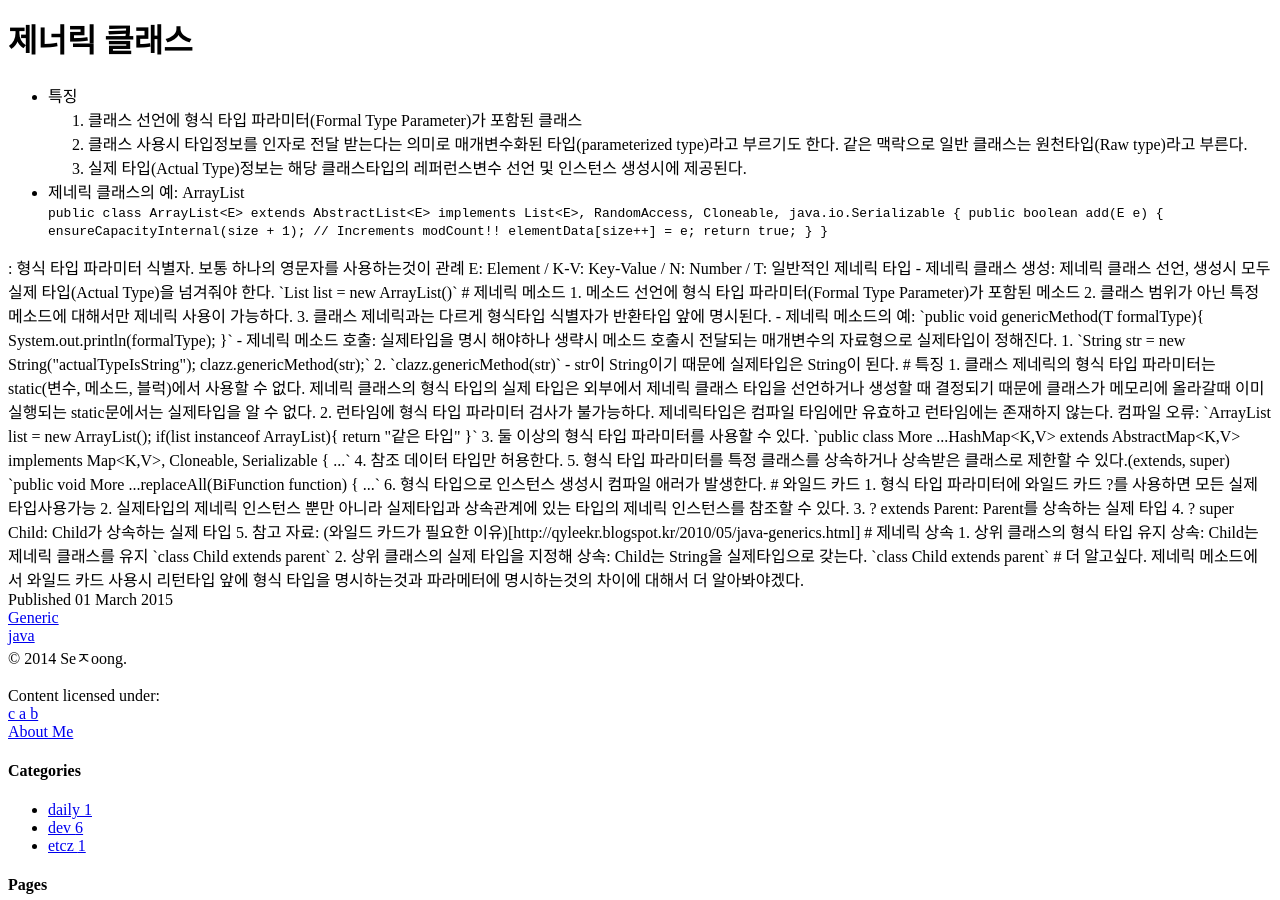
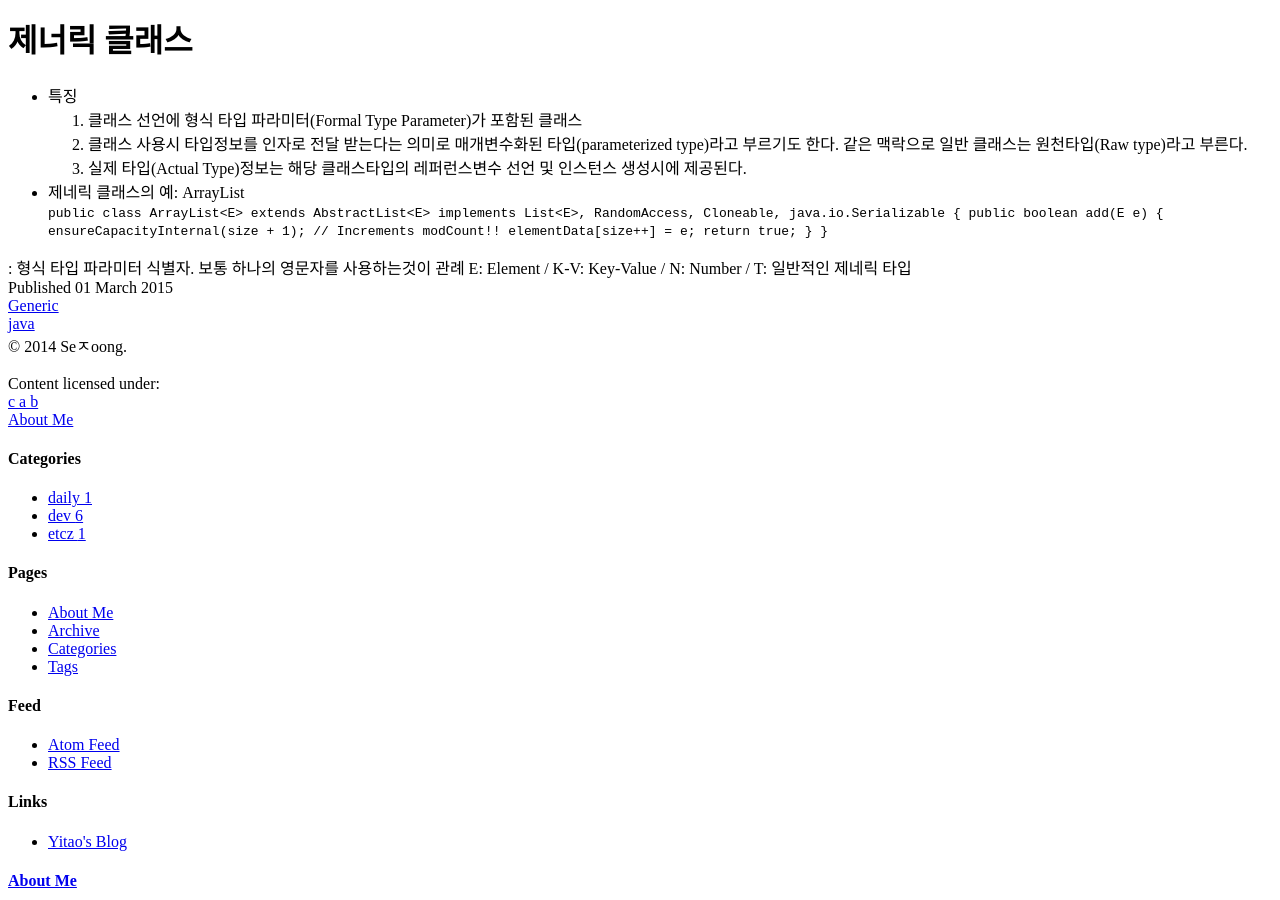
Before and after one commit to sejoong/sejoong.github.com, a Jekyll site: the page built from _posts/2015-03-01-dev.md, in a window 1280 px wide and 900 px high, scrolled down 417 px. Built offline with Jekyll 4.4.1, drawn with Linux system fonts in a browser that asks for light colours; nearby versions of some CDN libraries; library files that are not in the unit come from our copies; comment, search, counter and statistics services are not loaded.

Commit message:
Update 2015-03-01-dev.md

```diff
--- a/_posts/2015-03-01-dev.md
+++ b/_posts/2015-03-01-dev.md
@@ -31,59 +31,3 @@ return true;
 
 <E>: 형식 타입 파라미터 식별자. 보통 하나의 영문자를 사용하는것이 관례
   E: Element / K-V: Key-Value / N: Number / T: 일반적인 제네릭 타입
-
-- 제네릭 클래스 생성:
-제네릭 클래스 선언, 생성시 모두 실제 타입(Actual Type)을 넘겨줘야 한다.
-`List<String> list = new ArrayList<String>()`
-
-#제네릭 메소드
-1. 메소드 선언에 형식 타입 파라미터(Formal Type Parameter)가 포함된 메소드
-2. 클래스 범위가 아닌 특정 메소드에 대해서만 제네릭 사용이 가능하다.
-3. 클래스 제네릭과는 다르게 형식타입 식별자가 반환타입 앞에 명시된다.
-
-- 제네릭 메소드의 예:
-`public <T> void genericMethod(T formalType){
-System.out.println(formalType);
-}`
-
-- 제네릭 메소드 호출:
-실제타입을 명시 해야하나 생략시 메소드 호출시 전달되는 매개변수의 자료형으로 실제타입이 정해진다.
-1. `String str = new String("actualTypeIsString");
-clazz.<String>genericMethod(str);`
-2. `clazz.genericMethod(str)` - str이 String이기 때문에 실제타입은 String이 된다.
-
-#특징
-1. 클래스 제네릭의 형식 타입 파라미터는 static(변수, 메소드, 블럭)에서 사용할 수 없다. 제네릭 클래스의 형식 타입의 실제 타입은 외부에서 제네릭 클래스 타입을 선언하거나 생성할 때 결정되기 때문에 클래스가 메모리에 올라갈때 이미 실행되는 static문에서는 실제타입을 알 수 없다.
-2. 런타임에 형식 타입 파라미터 검사가 불가능하다. 제네릭타입은 컴파일 타임에만 유효하고 런타임에는 존재하지 않는다.
-컴파일 오류:
-`ArrayList<String> list = new ArrayList<String>();
-
-if(list instanceof ArrayList<String>){
-return "같은 타입"
-}`
-3. 둘 이상의 형식 타입 파라미터를 사용할 수 있다.
-`public class More ...HashMap<K,V> extends AbstractMap<K,V> implements Map<K,V>, Cloneable, Serializable {
-...`
-4. 참조 데이터 타입만 허용한다.
-5. 형식 타입 파라미터를 특정 클래스를 상속하거나 상속받은 클래스로 제한할 수 있다.(extends, super)
-`public void More ...replaceAll(BiFunction<? super K, ? super V, ? extends V> function) {
-...`
-
-6. 형식 타입으로 인스턴스 생성시 컴파일 애러가 발생한다.
-
-#와일드 카드 <?>
-1. 형식 타입 파라미터에 와일드 카드 ?를 사용하면 모든 실제타입사용가능
-2. 실제타입의 제네릭 인스턴스 뿐만 아니라 실제타입과 상속관계에 있는 타입의 제네릭 인스턴스를 참조할 수 있다.
-3. ? extends Parent:  Parent를 상속하는 실제 타입
-4. ? super Child: Child가 상속하는 실제 타입
-5. 참고 자료: (와일드 카드가 필요한 이유)[http://qyleekr.blogspot.kr/2010/05/java-generics.html]
-
-#제네릭 상속
-1. 상위 클래스의 형식 타입 유지 상속: Child는 제네릭 클래스를 유지
-`class Child<T> extends parent<T>`
-2. 상위 클래스의 실제 타입을 지정해 상속: Child는 String을 실제타입으로 갖는다.
-`class Child extends parent<String>`
-
-
-#더 알고싶다.
-제네릭 메소드에서 와일드 카드 사용시 리턴타입 앞에 형식 타입을 명시하는것과 파라메터에 명시하는것의 차이에 대해서 더 알아봐야겠다.
```
